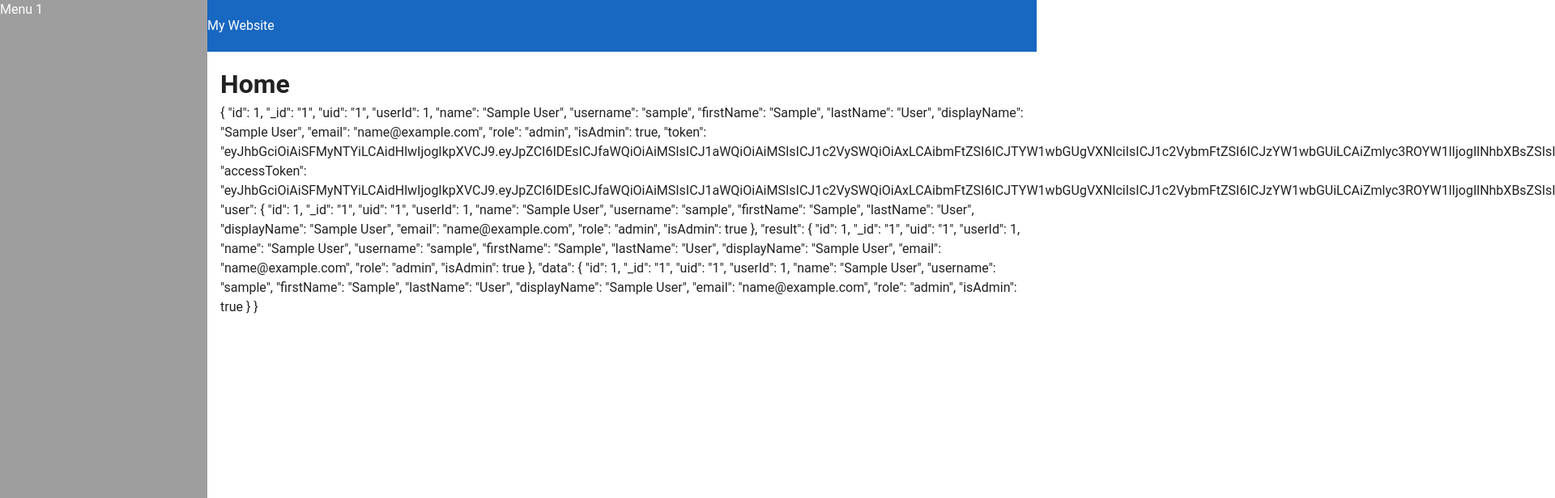
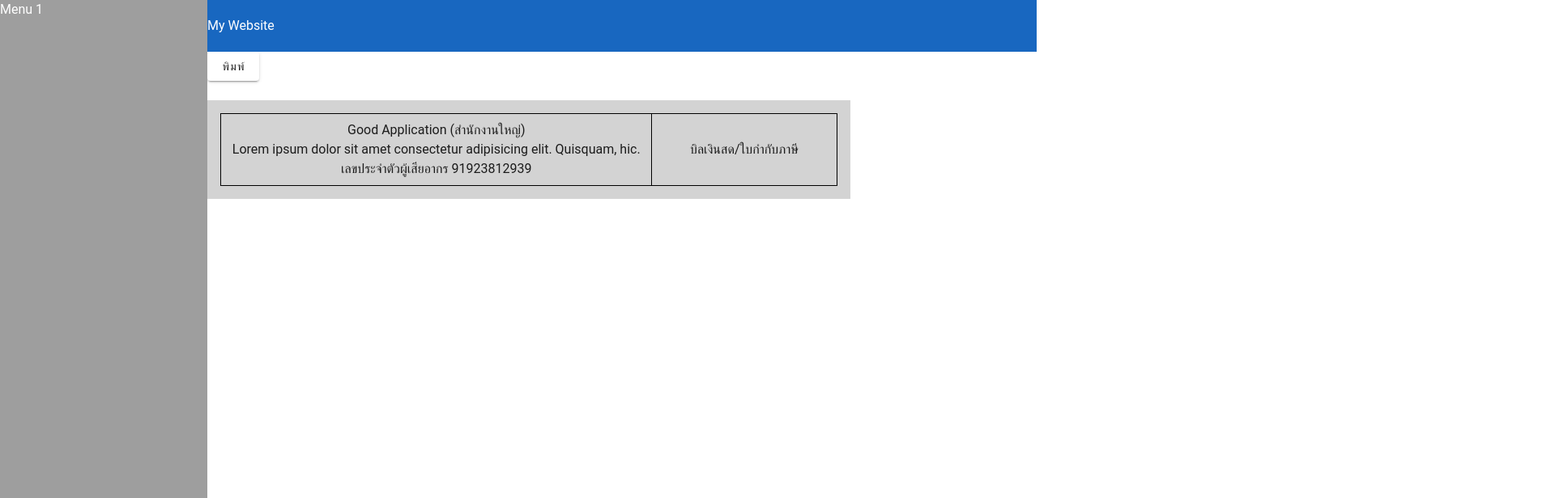
Before and after one commit to dome1260/vue3-workshop-management, a Vue app: page /product/1/print in a window 1280 px wide. Before the commit this address led to /. Shown: the top 616 px of the page at 81% size, 1920 px wide, since content can reach past the window. Built offline with nearby package versions, Linux system fonts and the light colour scheme; sample sign-in values are in the browser's storage.

Commit message:
feat: print template

```diff
--- a/src/router/index.js
+++ b/src/router/index.js
@@ -49,6 +49,16 @@ const router = createRouter({
             auth: true
           }
         },
+        {
+          path: ':id/print',
+          name: 'ProductPrint',
+          component: () => import('@/views/product/pages/ProductPrint.vue'),
+          meta: {
+            title: 'พิมพ์เอกสาร',
+            icon: 'mdi:mdi-package-variant',
+            auth: true
+          }
+        }
       ]
     },
     {
--- a/src/views/product/pages/ProductDetail.vue
+++ b/src/views/product/pages/ProductDetail.vue
@@ -6,6 +6,13 @@
       </v-icon>
       <h1> {{ route.meta.title }} </h1>
       <v-spacer />
+      <v-btn
+        :to="{ name: 'ProductPrint', params: { id: route.params.id } }"
+        color="primary"
+        class="mr-4"
+        flat>
+        พิมพ์
+      </v-btn>
       <v-btn
         :to="{ name: 'ProductEdit', params: { id: route.params.id } }"
         color="warning"
@@ -73,9 +80,7 @@ const getProductById = async () => {
   try {
     loadingStore.addLoading()
     const response = await axios.get(`${import.meta.env.VITE_APP_API_URL}/products/${route.params.id}`)
-
-    productInfo.value = response.data
-
+    productInfo.value = response.data.data
   } catch (error) {
     console.error('[ERROR] get user by id', error)
   } finally {
--- /dev/null
+++ b/src/views/product/pages/ProductPrint.vue
@@ -0,0 +1,109 @@
+<template>
+  <div>
+    <section class="print-action">
+      <v-btn>
+        พิมพ์
+      </v-btn>
+    </section>
+    <section class="print-page">
+      <table class="print-page-address__table">
+        <tbody>
+          <tr>
+            <td>
+              <div>
+                Good Application (สำนักงานใหญ่)
+              </div>
+              <div>
+                Lorem ipsum dolor sit amet consectetur adipisicing elit. Quisquam, hic.
+              </div>
+              <div>
+                เลขประจำตัวผู้เสียอากร 91923812939
+              </div>
+            </td>
+            <td>
+              บิลเงินสด/ใบกำกับภาษี
+            </td>
+          </tr>
+        </tbody>
+      </table>
+    </section>
+  </div>
+</template>
+
+<script setup>
+
+</script>
+
+<style>
+@media print {
+  @page {
+    margin: 0;
+    padding: 0;
+  }
+
+  header {
+    display: none !important;
+  }
+
+  nav {
+    display: none !important;
+  }
+
+  main {
+    --v-layout-left: 0 !important;
+    --v-layout-top: 0 !important;
+  }
+}
+</style>
+
+<style scoped>
+.print-action {
+  display: flex;
+  margin-bottom: 24px;
+}
+
+.print-page {
+  width: 100%;
+  height: 100%;
+  max-width: 210mm;
+  max-height: 297mm;
+  padding: 16px;
+  background-color: lightgray;
+}
+
+/* .print-page.print-page--landscape {
+  max-width: 297mm;
+  max-height: 210mm;
+} */
+
+.print-page-address__table {
+  width: 100%;
+  border-collapse: collapse;
+}
+
+.print-page-address__table tbody tr td {
+  font-size: 16px;
+  font-weight: 400;
+  padding: 8px;
+  text-align: center;
+}
+
+.print-page-address__table tbody tr td:nth-child(1) {
+  border: 1px solid black;
+}
+
+.print-page-address__table tbody tr td:nth-child(2) {
+  width: 30%;
+  border-top: 1px solid black;
+  border-right: 1px solid black;
+  border-bottom: 1px solid black;
+}
+
+/* @media print {
+  .print-page.print-page--landscape {
+    transform: rotate(270deg) translate(-297mm, 0);
+    transform-origin: 0 0;
+  }
+} */
+
+</style>
```
